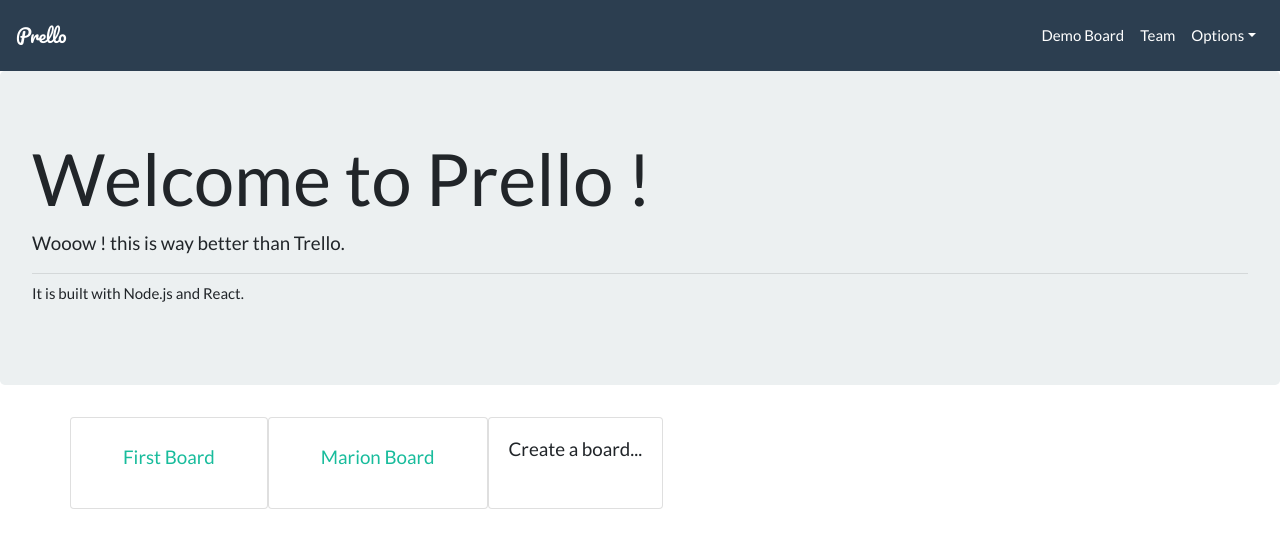
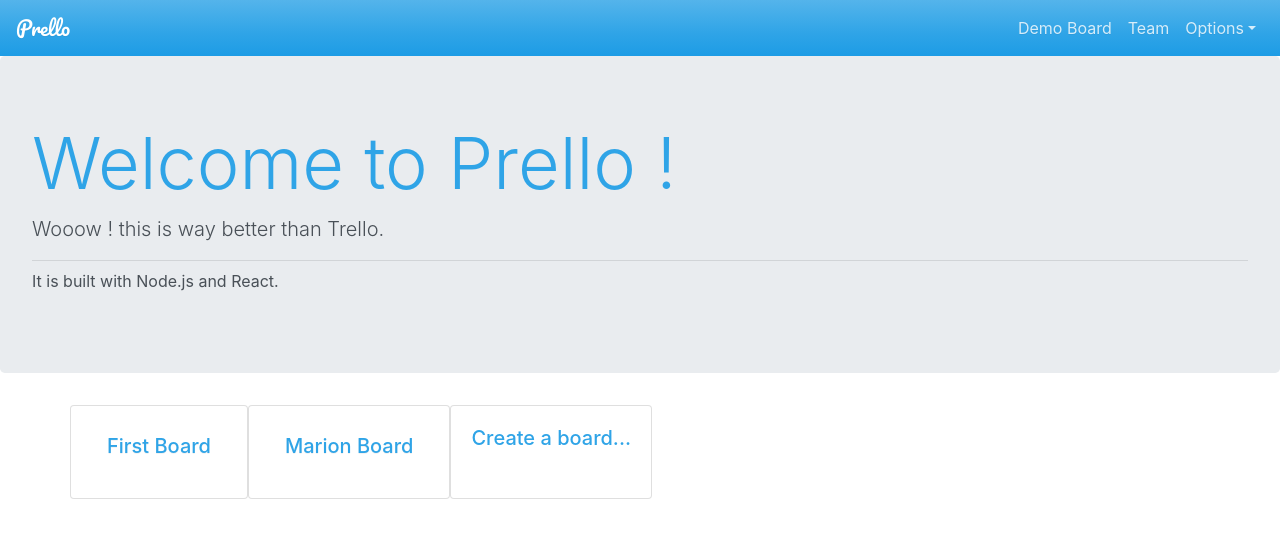
Before and after one commit to hardcoded/PrellOne-client, a React (Create React App) app: page / in a window 1280 px wide. Shown: the top 548 px of the page. Built offline with nearby package versions, Linux system fonts and the light colour scheme.

Commit message:
polytech blue

```diff
--- a/src/main.scss
+++ b/src/main.scss
@@ -1,7 +1,7 @@
 @import url("https://fonts.googleapis.com/css?family=Pacifico");
-@import "~bootswatch/dist/flatly/variables";
+@import "~bootswatch/dist/cerulean/variables";
 @import "~bootstrap/scss/bootstrap";
-@import "~bootswatch/dist/flatly/bootswatch";
+@import "~bootswatch/dist/cerulean/bootswatch";
 
 .navbar-brand {
     font-family: 'Pacifico', monospace;
```
